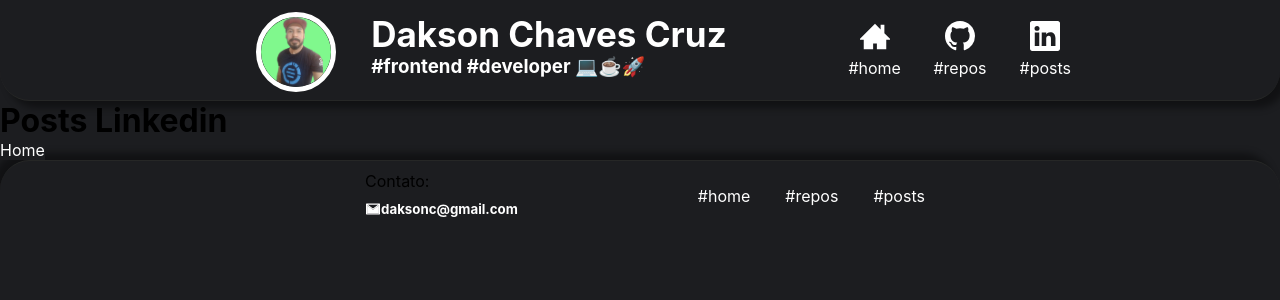
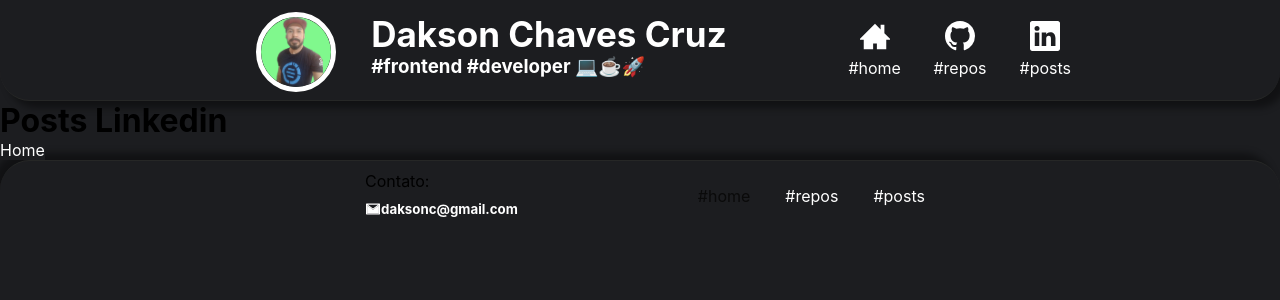
Before and after one commit to DaksonC/portfolio, a React (Create React App) app: page /posts in a window 1280 px wide. In both pictures the pointer is over the link 724 px from the left and 196 px from the top of the page. Shown: the top 300 px of the page. Built offline with nearby package versions, Linux system fonts and the light colour scheme.

Commit message:
refactor: cria houver nos links do footer

```diff
--- a/src/components/Footer/styles.css
+++ b/src/components/Footer/styles.css
@@ -31,3 +31,8 @@
 .link_posts{
     margin-left: 35px;
 }
+.link_home a:hover,
+.link_repos a:hover,
+.link_posts a:hover{
+    color: #0a0a0a;
+}
```
